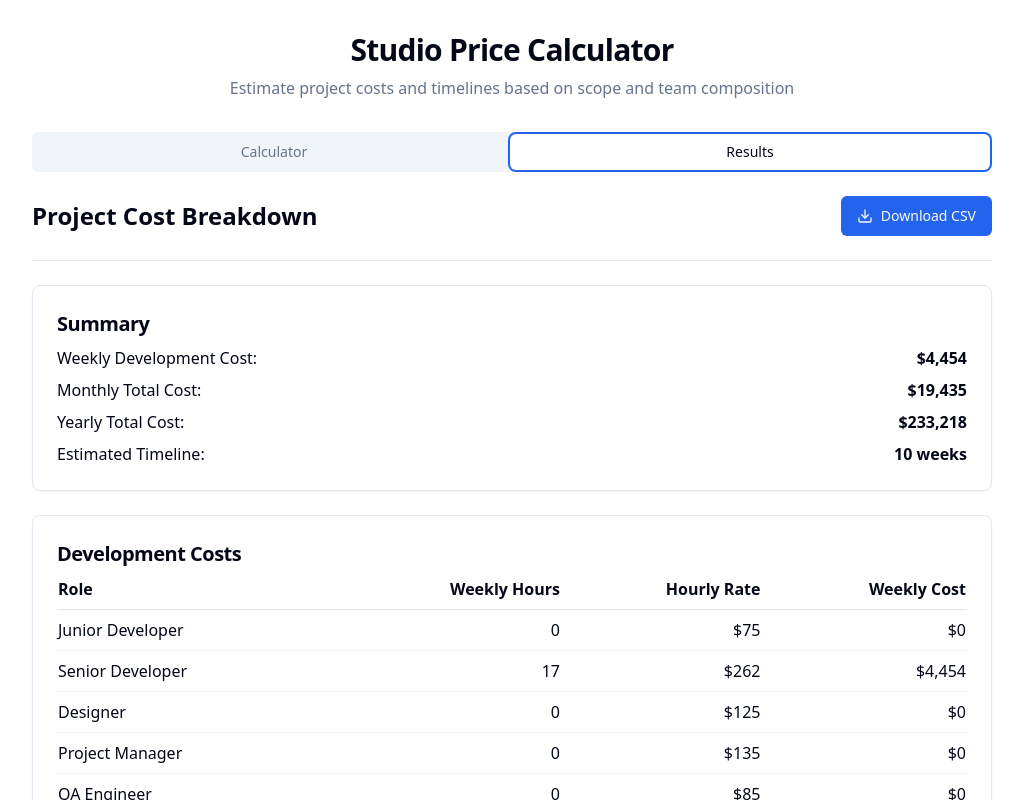
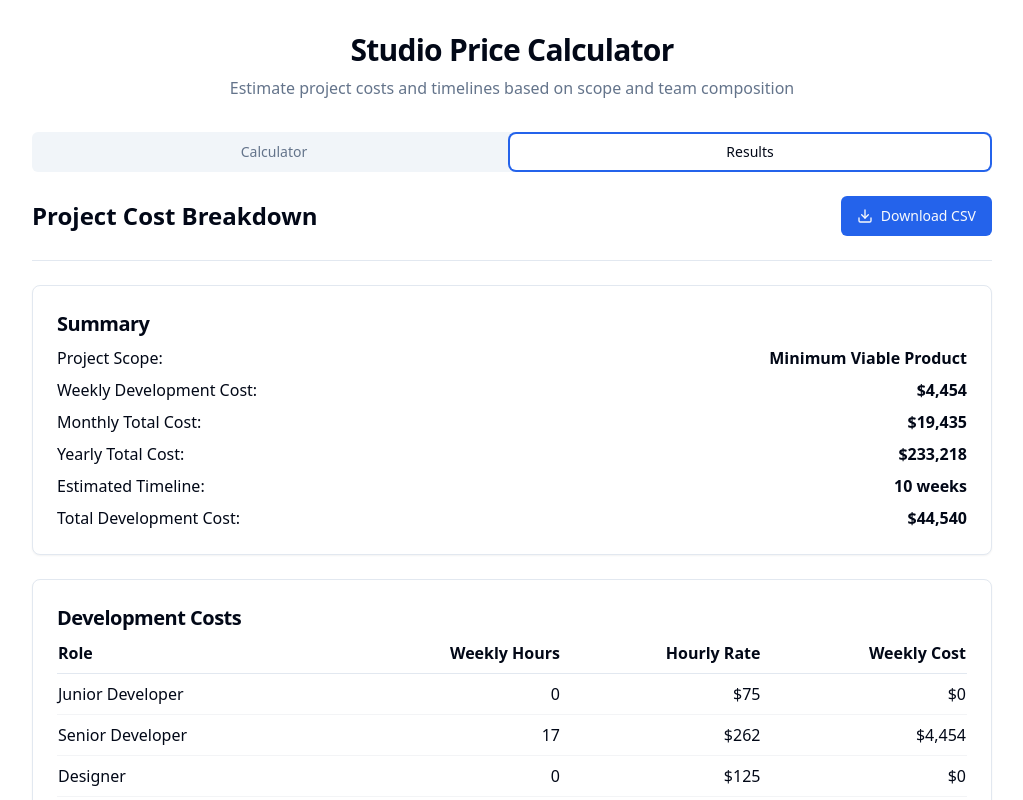
Before and after one commit to imdevan/agency-price-calculator, a React (Vite) app: page / in a window 1280 px wide. Both pictures are taken after a click on the tab "Results". Shown: the top 800 px of the page, without its empty margins (128-1151 px from the left). Built offline with nearby package versions, Linux system fonts and the light colour scheme.

Commit message:
feat: Show scope and total cost in results
Show the selected project scope in the results and total dev cost after estimated timeline.

```diff
--- a/src/components/CostBreakdown.tsx
+++ b/src/components/CostBreakdown.tsx
@@ -41,7 +41,13 @@ const CostBreakdown: React.FC<CostBreakdownProps> = ({
     Math.ceil(PROJECT_SCOPES[selectedScope].developmentTimeMultiplier * 4) :
     "N/A (set weekly hours)";
 
-  const formatCurrency = (amount: number) => {
+  // Calculate total development cost based on timeline
+  const totalDevelopmentCost = typeof developmentWeeks === 'number' ?
+    totalWeeklyCost * developmentWeeks :
+    "N/A";
+
+  const formatCurrency = (amount: number | string) => {
+    if (typeof amount === 'string') return amount;
     return new Intl.NumberFormat('en-US', {
       style: 'currency',
       currency: 'USD',
@@ -59,6 +65,10 @@ const CostBreakdown: React.FC<CostBreakdownProps> = ({
         <CardContent>
           <div className="grid gap-2">
             <div className="flex justify-between text-base">
+              <span>Project Scope:</span>
+              <span className="font-semibold">{PROJECT_SCOPES[selectedScope].label}</span>
+            </div>
+            <div className="flex justify-between text-base">
               <span>Weekly Development Cost:</span>
               <span className="font-semibold">{formatCurrency(totalWeeklyCost)}</span>
             </div>
@@ -73,6 +83,10 @@ const CostBreakdown: React.FC<CostBreakdownProps> = ({
             <div className="flex justify-between text-base">
               <span>Estimated Timeline:</span>
               <span className="font-semibold">{typeof developmentWeeks === 'number' ? `${developmentWeeks} weeks` : developmentWeeks}</span>
+            </div>
+            <div className="flex justify-between text-base">
+              <span>Total Development Cost:</span>
+              <span className="font-semibold">{formatCurrency(totalDevelopmentCost)}</span>
             </div>
           </div>
         </CardContent>
```
